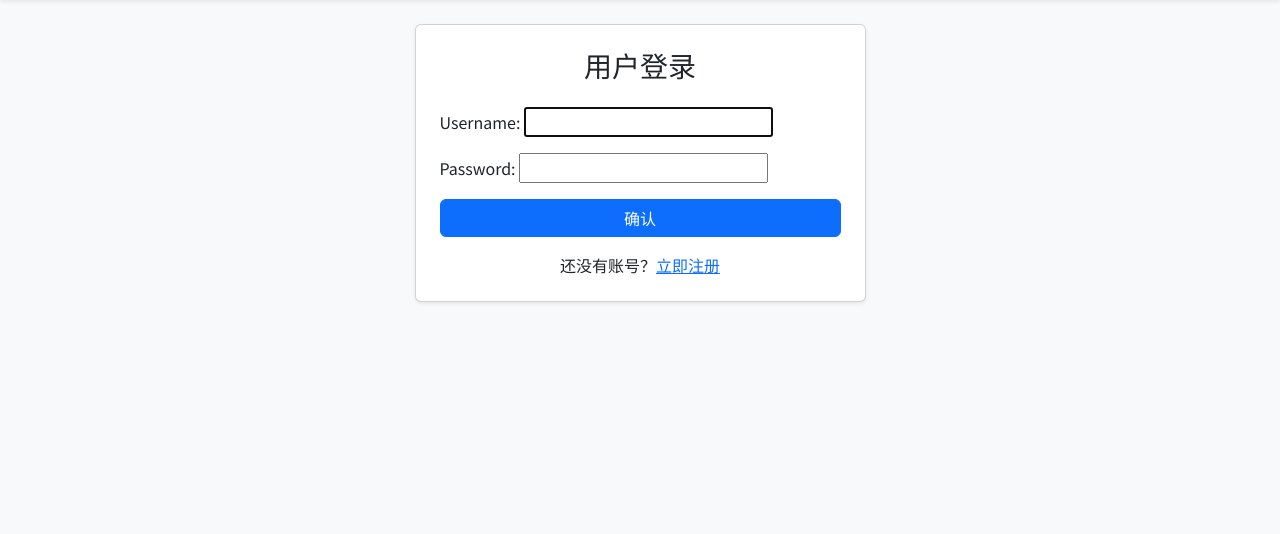
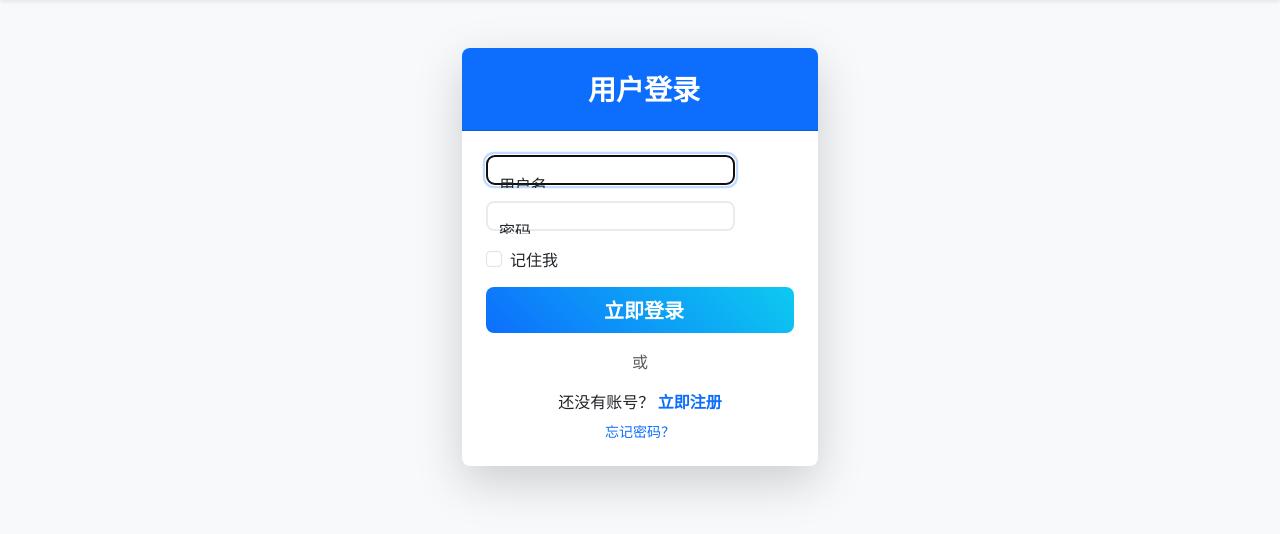
Before and after one commit to ZWEIGJ/simple_ig, a Django app: page /login/ in a window 1280 px wide. Shown: the part 69-603 px from the top of the page. Run offline with Django 5.2, Linux system fonts and the light colour scheme.

Commit message:
Update login.html
美化登陆界面

```diff
--- a/app/templates/login.html
+++ b/app/templates/login.html
@@ -1,22 +1,116 @@
 {% extends 'base.html' %}
+
 {% block content %}
-<div class="row justify-content-center">
-    <div class="col-md-5">
-        <div class="card shadow-sm p-4">
-            <h3 class="text-center mb-4">{% if 'register' in request.path %}账号注册{% else %}用户登录{% endif %}</h3>
-            <form method="post">
-                {% csrf_token %}
-                {{ form.as_p }}
-                <button type="submit" class="btn btn-primary w-100">确认</button>
-            </form>
-            <div class="text-center mt-3">
-                {% if 'register' in request.path %}
-                已有账号？<a href="{% url 'login' %}">去登录</a>
-                {% else %}
-                还没有账号？<a href="{% url 'register' %}">立即注册</a>
-                {% endif %}
+<div class="row justify-content-center mt-5">
+    <div class="col-md-5 col-lg-4">
+        <div class="card shadow-lg border-0 rounded-3">
+            <!-- 卡片头部 -->
+            <div class="card-header bg-primary text-white text-center py-4 rounded-top-3">
+                <h3 class="mb-0 fw-bold">
+                    <i class="fas fa-{% if 'register' in request.path %}user-plus{% else %}sign-in-alt{% endif %} me-2"></i>
+                    {% if 'register' in request.path %}账号注册{% else %}用户登录{% endif %}
+                </h3>
+            </div>
+
+            <!-- 卡片主体 -->
+            <div class="card-body p-4">
+                <form method="post" novalidate>
+                    {% csrf_token %}
+
+                    <!-- 表单字段美化 -->
+                    <div class="mb-3">
+                        {% for field in form %}
+                        <div class="form-floating mb-3">
+                            {{ field }}
+                            <label for="{{ field.id_for_label }}" class="form-label">
+                                {% if field.name == 'username' %}用户名{% endif %}
+                                {% if field.name == 'email' %}邮箱地址{% endif %}
+                                {% if field.name == 'password' %}密码{% endif %}
+                                {% if field.name == 'password1' %}密码{% endif %}
+                                {% if field.name == 'password2' %}确认密码{% endif %}
+                            </label>
+                            {% if field.errors %}
+                            <div class="invalid-feedback d-block">
+                                {{ field.errors.0 }}
+                            </div>
+                            {% endif %}
+                            {% if field.help_text %}
+                            <div class="form-text">{{ field.help_text }}</div>
+                            {% endif %}
+                        </div>
+                        {% endfor %}
+                    </div>
+
+                    <!-- 记住我选项（仅登录页面显示） -->
+                    {% if 'login' in request.path %}
+                    <div class="form-check mb-3">
+                        <input class="form-check-input" type="checkbox" name="remember_me" id="remember_me">
+                        <label class="form-check-label" for="remember_me">
+                            记住我
+                        </label>
+                    </div>
+                    {% endif %}
+
+                    <!-- 提交按钮 -->
+                    <button type="submit" class="btn btn-primary btn-lg w-100 py-2 fw-bold">
+                        <i class="fas fa-{% if 'register' in request.path %}check{% else %}sign-in-alt{% endif %} me-2"></i>
+                        {% if 'register' in request.path %}注册账号{% else %}立即登录{% endif %}
+                    </button>
+                </form>
+
+                <!-- 分隔线 -->
+                <div class="text-center my-3">
+                    <span class="text-muted">或</span>
+                </div>
+
+                <!-- 底部链接 -->
+                <div class="text-center">
+                    {% if 'register' in request.path %}
+                    <p class="mb-0">已有账号？
+                        <a href="{% url 'login' %}" class="text-decoration-none fw-bold">去登录</a>
+                    </p>
+                    {% else %}
+                    <p class="mb-0">还没有账号？
+                        <a href="{% url 'register' %}" class="text-decoration-none fw-bold">立即注册</a>
+                    </p>
+                    <a href="#" class="text-decoration-none small d-block mt-2">忘记密码？</a>
+                    {% endif %}
+                </div>
             </div>
         </div>
     </div>
 </div>
+
+<style>
+    .form-floating input {
+        border-radius: 0.5rem;
+        border: 2px solid #e9ecef;
+        transition: all 0.3s ease;
+    }
+
+    .form-floating input:focus {
+        border-color: #0d6efd;
+        box-shadow: 0 0 0 0.2rem rgba(13, 110, 253, 0.25);
+    }
+
+    .card {
+        transition: transform 0.3s ease;
+    }
+
+    .card:hover {
+        transform: translateY(-5px);
+    }
+
+    .btn-primary {
+        background: linear-gradient(45deg, #0d6efd, #0dcaf0);
+        border: none;
+        border-radius: 0.5rem;
+        transition: all 0.3s ease;
+    }
+
+    .btn-primary:hover {
+        transform: translateY(-2px);
+        box-shadow: 0 5px 15px rgba(13, 110, 253, 0.3);
+    }
+</style>
 {% endblock %}
```
